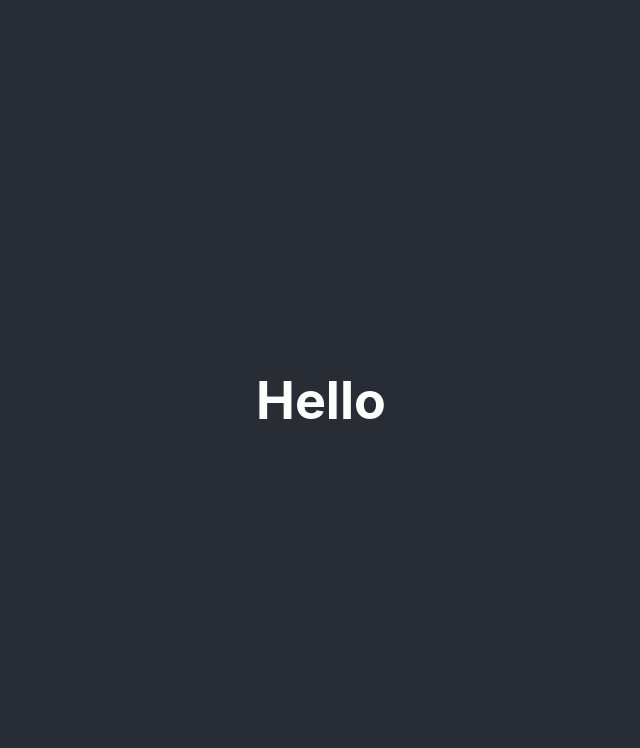
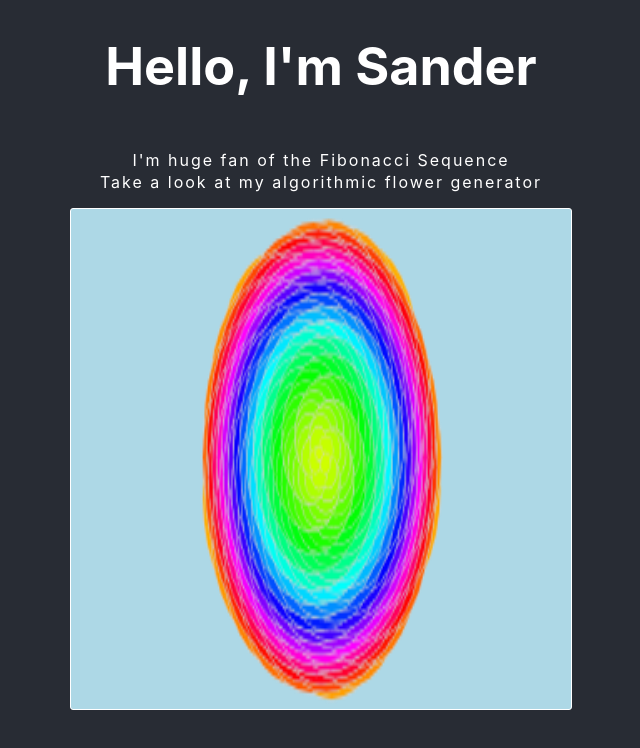
Before and after one commit to sanderheieren/portfolio, a React (Create React App) app: page / in a window 1280 px wide. Shown: the top 748 px of the page, without its empty margins (319-959 px from the left). Built offline with nearby package versions, Linux system fonts and the light colour scheme.

Commit message:
flower generator

```diff
--- a/src/App.css
+++ b/src/App.css
@@ -1,21 +1,11 @@
 .App {
 	text-align: center;
-}
-
-.App-logo {
-  height: 40vmin;
-  pointer-events: none;
-}
-
-@media (prefers-reduced-motion: no-preference) {
-  .App-logo {
-    animation: App-logo-spin infinite 20s linear;
-  }
+	background-color: #282c34;
+	height: 100vh;
+	overflow-y: scroll;
 }
 
 .App-header {
-  background-color: #282c34;
-  min-height: 100vh;
 	display: flex;
 	flex-direction: column;
 	align-items: center;
@@ -24,15 +14,27 @@
 	color: white;
 }
 
-.App-link {
-  color: #61dafb;
+.sub-text {
+	color: white;
+	line-height: 22px;
+	letter-spacing: 2px;
 }
 
-@keyframes App-logo-spin {
-  from {
-    transform: rotate(0deg);
+.canvas-container {
+	position: relative;
+	width: 100%;
+	height: 500px;
 }
-  to {
-    transform: rotate(360deg);
+
+#canvas {
+	border: 1px solid white;
+	position: absolute;
+	border-radius: 3px;
+	top: 50%;
+	left: 50%;
+	transform: translate(-50%, -50%);
+	width: 500px;
+	height: 500px;
+	background-color: lightblue;
+	display: block;
 }
-}
--- a/src/App.js
+++ b/src/App.js
@@ -1,11 +1,20 @@
 import './App.css';
+import React, {useRef, useEffect} from 'react'
+import Canvas from './Canvas'
 
 function App() {
+
   return (
     <div className="App">
       <header className="App-header">
-      <h1>Hello</h1>
+      <h1>Hello, I'm Sander</h1>
       </header>
+      <main>
+        <p className="sub-text">I'm huge fan of the Fibonacci Sequence <br/>
+        Take a look at my algorithmic flower generator
+        </p>
+      </main>
+       <Canvas />
     </div>
   );
 }
--- /dev/null
+++ b/src/Canvas.js
@@ -0,0 +1,59 @@
+import React, { useRef, useEffect } from 'react';
+
+const Canvas = props => {
+
+  //const { draw, ...rest} = props;
+  const canvasRef = useRef(null);
+
+  let number = 0;
+  let scale = 2;
+  let hue = Math.random() * 360;
+
+  const animate = (ctx, frameCount) => {
+
+    let angle = number * 10;
+    let radius = scale * Math.sqrt(number);
+    let posX = radius * Math.sin(angle) + ctx.canvas.width / 2;
+    let posY = radius * Math.cos(angle) + ctx.canvas.height / 2;
+
+    ctx.fillStyle = `hsl(${hue},100%, 50%)`;
+    ctx.strokeStyle = 'lightgray' //`hsl(${hue},100%, 50%)` // 'green';
+    ctx.lineWidth = 1;
+    ctx.beginPath();
+    ctx.arc(posX, posY, radius, 0, Math.PI * 2);
+    ctx.closePath();
+    ctx.fill();
+    ctx.stroke();
+
+    number++;
+    hue++;
+  }
+
+  useEffect(() => {
+    const canvas = canvasRef.current;
+    const ctx = canvas.getContext('2d');
+    ctx.globalCompositeOperation = 'destination-over';
+    let frameCount = 0
+    let animationFrameId
+
+    const render = () => {
+      frameCount++;
+      animate(ctx, frameCount);
+      animationFrameId = window.requestAnimationFrame(render);
+    }
+    render();
+
+    return () => {
+      window.cancelAnimationFrame(animationFrameId)
+    }
+  }, [animate])
+
+
+  return (
+    <div className="canvas-container">
+      <canvas id="canvas" ref={canvasRef} {...props} />
+    </div>
+  )
+}
+
+export default Canvas
```
Also changed, not shown: public/logo192.png (added), public/manifest.json (added), src/index.css (indentation only), 1 other file (tests, documents, lock files or other folders). Lines whose indentation alone changed are shown as unchanged.
